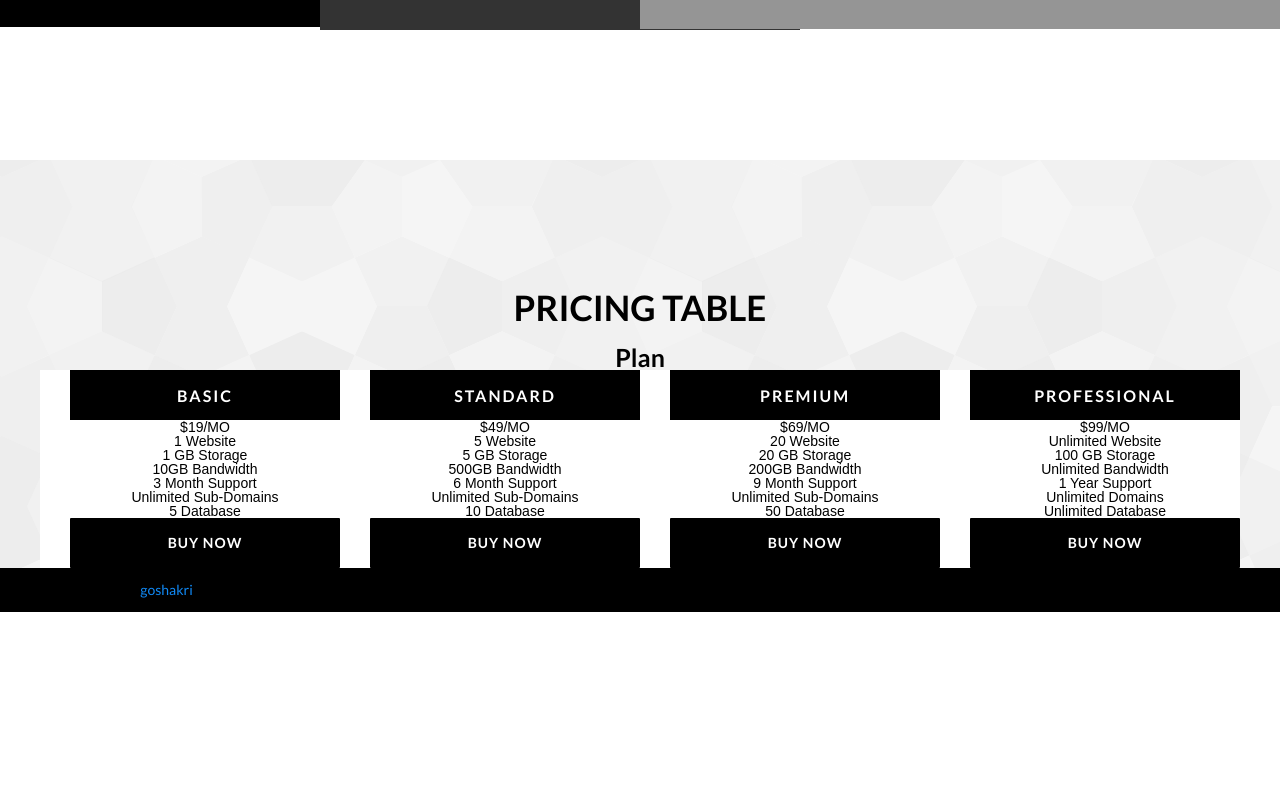
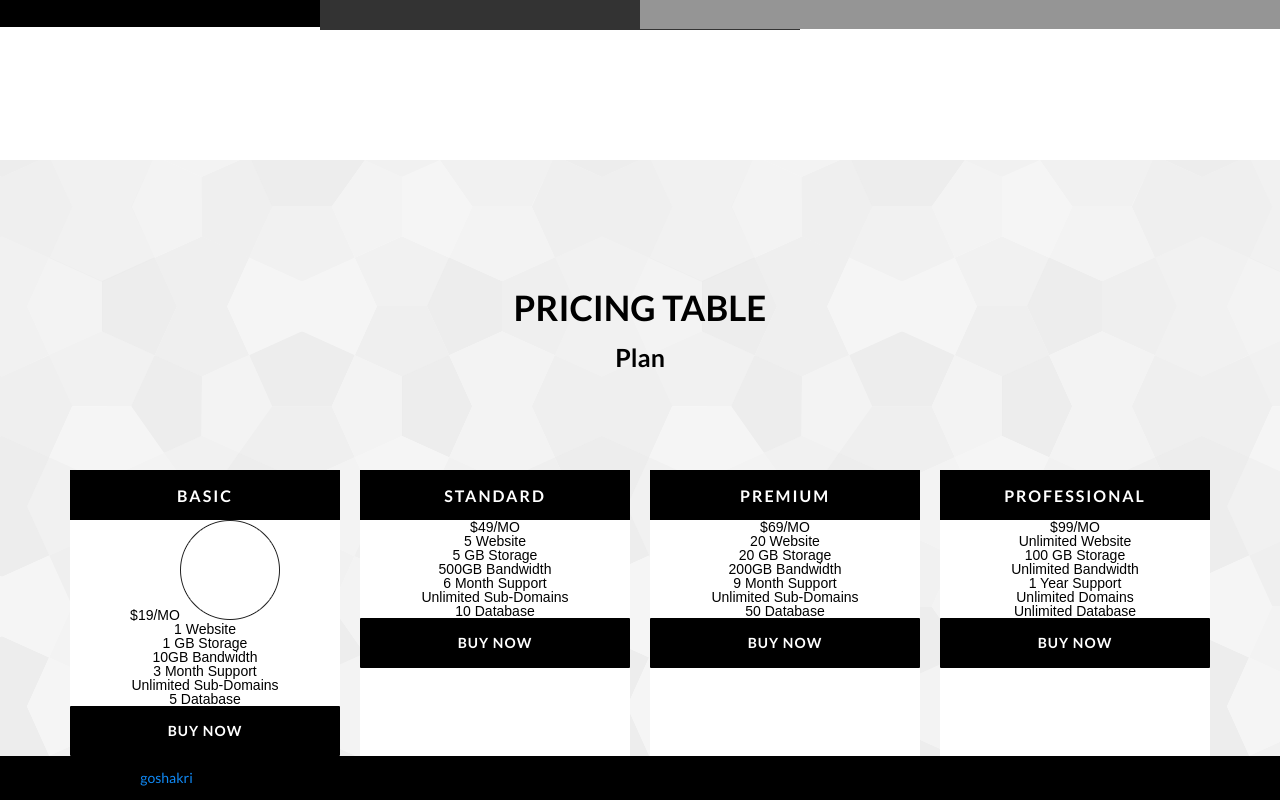
Before and after one commit to goshakri/google-Home-page1, a React (Create React App) app: page / in a window 1280 px wide. Shown: the part 3443-4243 px from the top of the page. Before the commit the page ends 4055 px from the top, so only its background shows below. Built offline with nearby package versions, Linux system fonts and the light colour scheme.

Commit message:
Add img in block

```diff
--- a/src/App.js
+++ b/src/App.js
@@ -277,7 +277,7 @@ function App() {
         <div className="Section Section--bgprice">
           <div className="Section-content">
             <div className="PricingSection u-pt-130">
-              <div className="PricingSection-title">
+              <div className="PricingSection-title u-pb-100">
                 <h2 className="Text-pricingtable u-pb-20">Pricing Table</h2>
 
                 <h2 className="Text-suitableplan"><basefont className="Text--red">Suitable</basefont> Plan</h2>
@@ -286,7 +286,11 @@ function App() {
               <div className="PricingSection-pricingtable">
                 <div className="PricingSection-pricingcard">
                   <h3 className="Text-prcietext" >Basic</h3>
-                  <div><sup>$</sup>19<span>/MO</span></div>
+                  <div>
+                    <span>$19/MO</span>
+                   <img src={pricebg} alt="" />
+                  </div>
+
                   <ul>
                     <li>1 Website</li>
                     <li>1 GB Storage</li>
@@ -300,7 +304,10 @@ function App() {
 
                 <div className="PricingSection-pricingcard">
                   <h3 className="Text-prcietext" >Standard</h3>
-                  <div><sup>$</sup>49<span>/MO</span></div>
+                  <div>
+                    <sup>$</sup>49<span>/MO</span>
+                  </div>
+
                   <ul>
                     <li>5 Website</li>
                     <li>5 GB Storage</li>
@@ -314,7 +321,10 @@ function App() {
 
                 <div className="PricingSection-pricingcard">
                   <h3 className="Text-prcietext" >Premium</h3>
-                  <div><sup>$</sup>69<span>/MO</span></div>
+                  <div>
+                    <sup>$</sup>69<span>/MO</span>
+                  </div>
+
                   <ul>
                     <li>20 Website</li>
                     <li>20 GB Storage</li>
@@ -328,7 +338,10 @@ function App() {
 
                 <div className="PricingSection-pricingcard">
                   <h3 className="Text-prcietext" >Professional</h3>
-                  <div><sup>$</sup>99<span>/MO</span></div>
+                  <div>
+                    <sup>$</sup>99<span>/MO</span>
+                  </div>
+
                   <ul>
                     <li>Unlimited Website</li>
                     <li>100 GB Storage</li>
--- a/src/stylesheets/modules/_PricingSection.scss
+++ b/src/stylesheets/modules/_PricingSection.scss
@@ -10,8 +10,8 @@
   }
 
   &-pricingcard {
-    padding-left: 30px;
     background-color: #fff;
     text-align: center;
+    margin: 0 10px;
   }
 }
```
